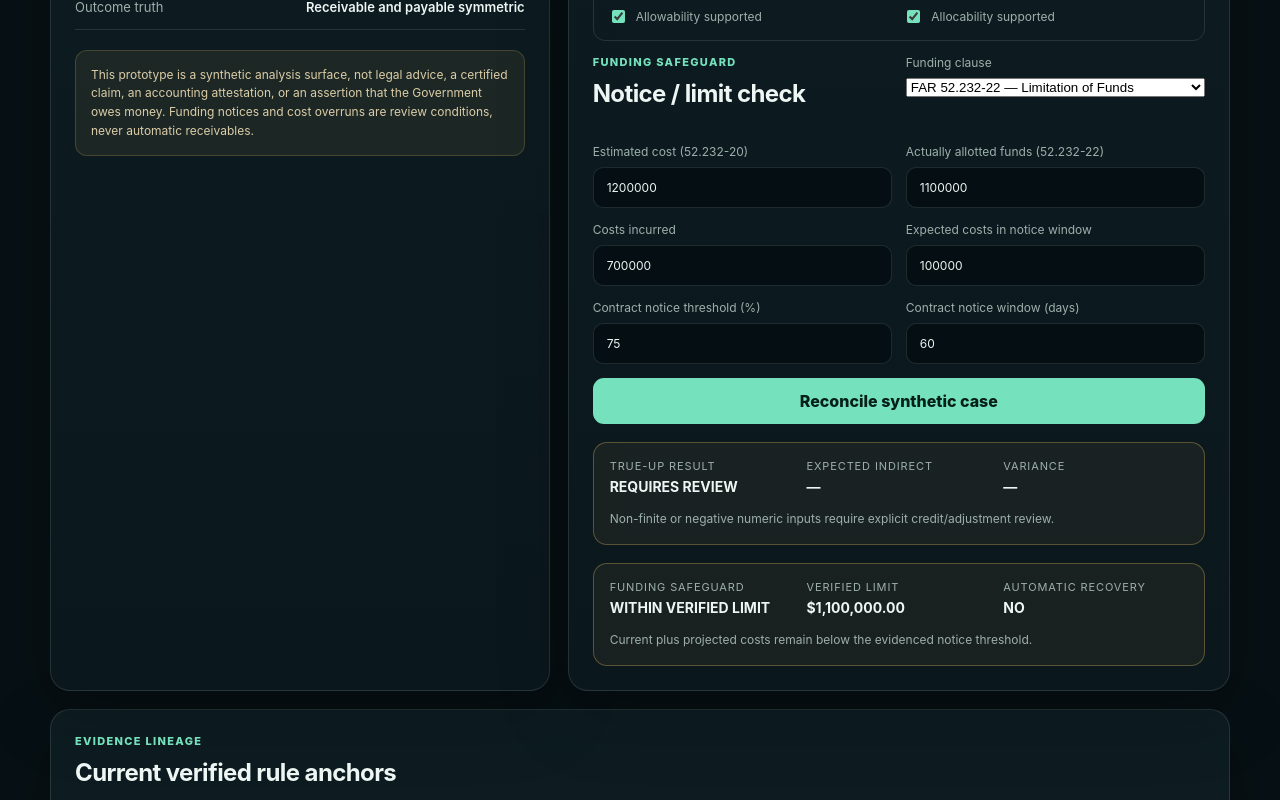
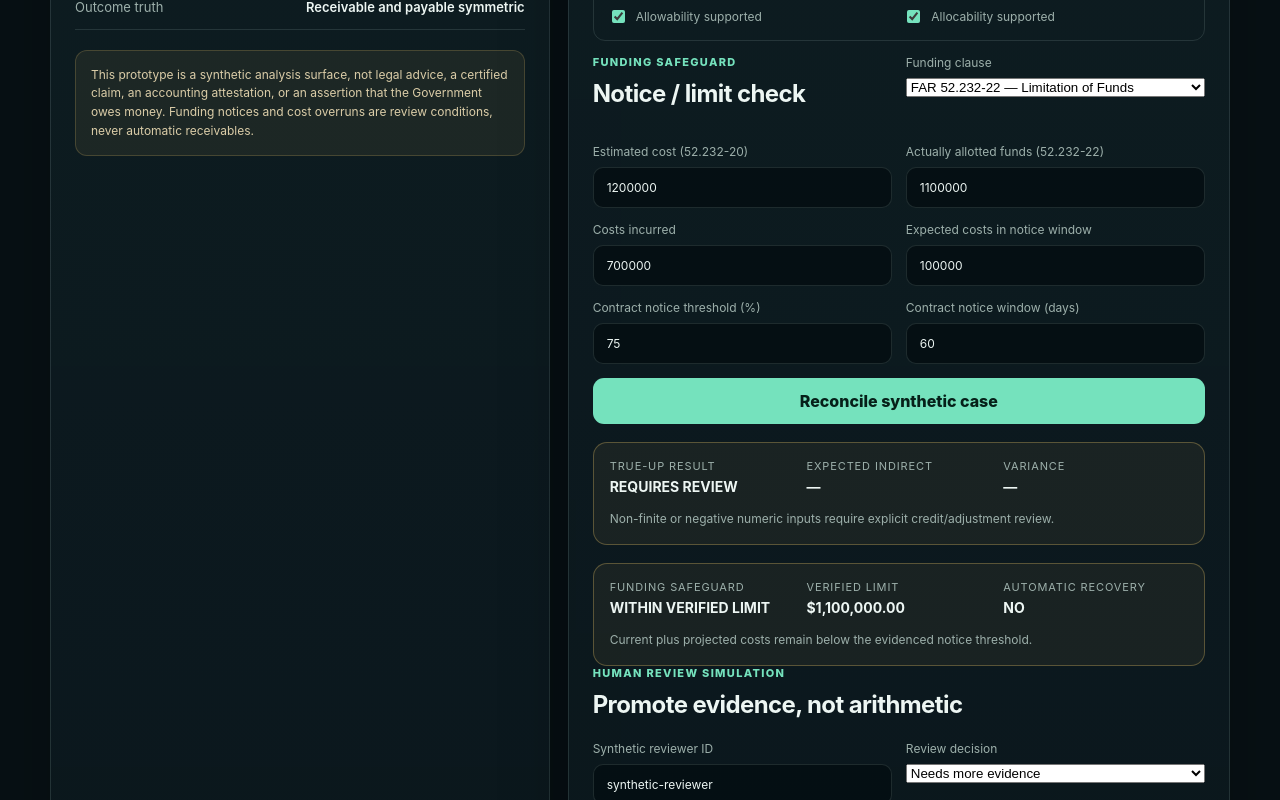
Before and after one commit to MarcosTaz/ai.revenue.recovery, a Next.js app in the folder web/: page / in a window 1280 px wide. Both pictures are taken after typing "Sample" into the empty fields and a click on the button "Reconcile synthetic case". Shown: the part 1042-1842 px from the top of the page. Built offline with nearby package versions, Linux system fonts and the light colour scheme.

Commit message:
feat(web): add synthetic human-review and pack workflow

```diff
--- a/web/app/true-up-calculator.tsx
+++ b/web/app/true-up-calculator.tsx
@@ -3,6 +3,7 @@
 import { FormEvent, useMemo, useState } from "react";
 import { computeIndirectTrueUp } from "../lib/true-up.mjs";
 import { evaluateFundingSafeguard } from "../lib/funding.mjs";
+import { buildSyntheticReviewPack } from "../lib/review-pack.mjs";
 
 type Result = {
   state: string;
@@ -18,6 +19,13 @@ type FundingResult = {
   thresholdAmount?: number;
   automaticRecoveryAllowed: boolean;
   explanation: string;
+};
+
+type ReviewPack = {
+  status: string;
+  approvedRecoveryCandidates: unknown[];
+  payableExposures: unknown[];
+  unresolved: unknown[];
 };
 
 const usd = new Intl.NumberFormat("en-US", { style: "currency", currency: "USD", maximumFractionDigits: 2 });
@@ -41,6 +49,10 @@ export function TrueUpCalculator() {
   const [allocability, setAllocability] = useState(true);
   const [result, setResult] = useState<Result | null>(null);
   const [fundingResult, setFundingResult] = useState<FundingResult | null>(null);
+  const [reviewerId, setReviewerId] = useState("synthetic-reviewer");
+  const [reviewDecision, setReviewDecision] = useState("NEEDS_MORE_EVIDENCE");
+  const [reviewRationale, setReviewRationale] = useState("");
+  const [reviewPack, setReviewPack] = useState<ReviewPack | null>(null);
 
   const stateClass = useMemo(() => {
     if (!result) return "status-neutral";
@@ -52,8 +64,9 @@ export function TrueUpCalculator() {
 
   function submit(event: FormEvent) {
     event.preventDefault();
-    setResult(
-      computeIndirectTrueUp({
+    setReviewPack(null);
+    setReviewRationale("");
+    const nextResult = computeIndirectTrueUp({
       allocationBase: Number(allocationBase),
       finalRate: Number(finalRatePct) / 100,
       billedIndirect: Number(billedIndirect),
@@ -63,8 +76,8 @@ export function TrueUpCalculator() {
       allocabilitySupported: allocability,
       indirectCeilingAmount: ceiling === "" ? null : Number(ceiling),
       remainingFunding: funding === "" ? null : Number(funding),
-      }) as Result,
-    );
+    }) as Result;
+    setResult(nextResult);
     setFundingResult(
       evaluateFundingSafeguard({
         clause: fundingClause,
@@ -75,6 +88,28 @@ export function TrueUpCalculator() {
         noticeThresholdPercent: Number(noticeThresholdPct) / 100,
         noticeWindowDays: Number(noticeWindowDays),
       }) as FundingResult,
+    );
+  }
+
+  function buildReviewPack() {
+    if (!result) return;
+    const review = reviewRationale.trim()
+      ? {
+          decision: reviewDecision,
+          reviewerId: reviewerId.trim(),
+          rationale: reviewRationale.trim(),
+        }
+      : undefined;
+    setReviewPack(
+      buildSyntheticReviewPack({
+        organizationId: "synthetic-org",
+        finding: {
+          findingId: "synthetic-finding",
+          state: result.state,
+          variance: result.variance,
+        },
+        review,
+      }) as ReviewPack,
     );
   }
 
@@ -193,6 +228,45 @@ export function TrueUpCalculator() {
           <p>{fundingResult.explanation}</p>
         </div>
       )}
+
+      {result && (
+        <div className="review-workflow">
+          <div className="panel-heading">
+            <div>
+              <p className="eyebrow">Human review simulation</p>
+              <h2>Promote evidence, not arithmetic</h2>
+            </div>
+          </div>
+          <div className="calculator-grid">
+            <label>
+              Synthetic reviewer ID
+              <input value={reviewerId} onChange={(e) => setReviewerId(e.target.value)} />
+            </label>
+            <label>
+              Review decision
+              <select value={reviewDecision} onChange={(e) => setReviewDecision(e.target.value)}>
+                <option value="NEEDS_MORE_EVIDENCE">Needs more evidence</option>
+                <option value="APPROVED">Approved for client finance review</option>
+                <option value="REJECTED">Rejected</option>
+              </select>
+            </label>
+            <label>
+              Review rationale
+              <input value={reviewRationale} onChange={(e) => setReviewRationale(e.target.value)} placeholder="Required to record a review" />
+            </label>
+            <button className="primary-button" type="button" onClick={buildReviewPack}>Build synthetic review pack</button>
+          </div>
+          {reviewPack && (
+            <div className="result status-review" aria-live="polite">
+              <div><span>Pack status</span><strong>{reviewPack.status.replaceAll("_", " ")}</strong></div>
+              <div><span>Approved recoveries</span><strong>{reviewPack.approvedRecoveryCandidates.length}</strong></div>
+              <div><span>Payable exposures</span><strong>{reviewPack.payableExposures.length}</strong></div>
+              <div><span>Unresolved</span><strong>{reviewPack.unresolved.length}</strong></div>
+              <p>Client-facing recovery status changes only after an explicit synthetic review; payable exposure remains separate.</p>
+            </div>
+          )}
+        </div>
+      )}
     </section>
   );
 }
```
Lines whose indentation alone changed are shown as unchanged.
